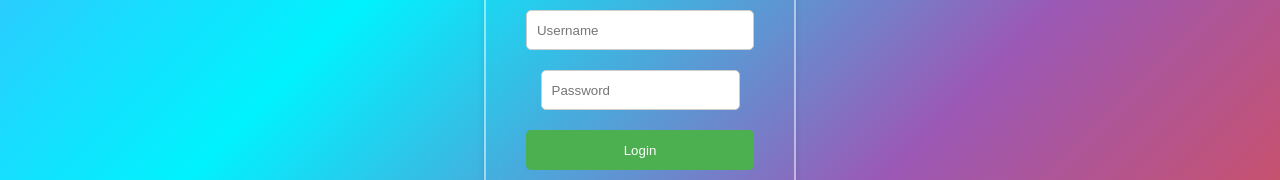
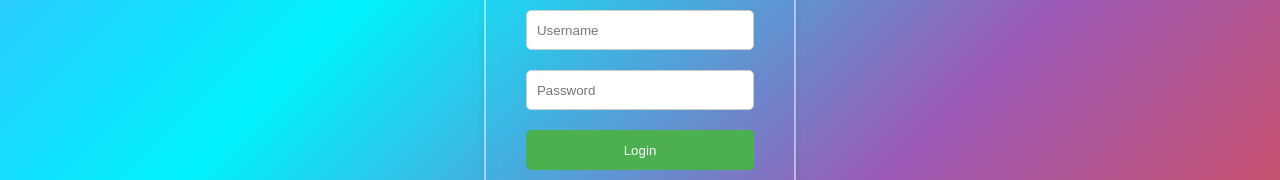
Before and after one commit to mrsraj/Work-Tracking, a React (Vite) app: page / in a window 1280 px wide. Shown: the part 328-508 px from the top of the page. Built offline with nearby package versions, Linux system fonts and the light colour scheme.

Commit message:
add setTimeout and add message color

```diff
--- a/src/LogIn/LogIn.jsx
+++ b/src/LogIn/LogIn.jsx
@@ -45,9 +45,9 @@ const LogIn = () => {
                 <input type="text" placeholder="Username"
                     value={username} onChange={(e) => setUsername(e.target.value)} required />
 
-                <div><input type="password"
+                <input type="password"
                     placeholder="Password" value={password}
-                    onChange={(e) => setPassword(e.target.value)} required /></div>
+                    onChange={(e) => setPassword(e.target.value)} required />
 
                 <button type="submit">Login</button>
             </form>
```
